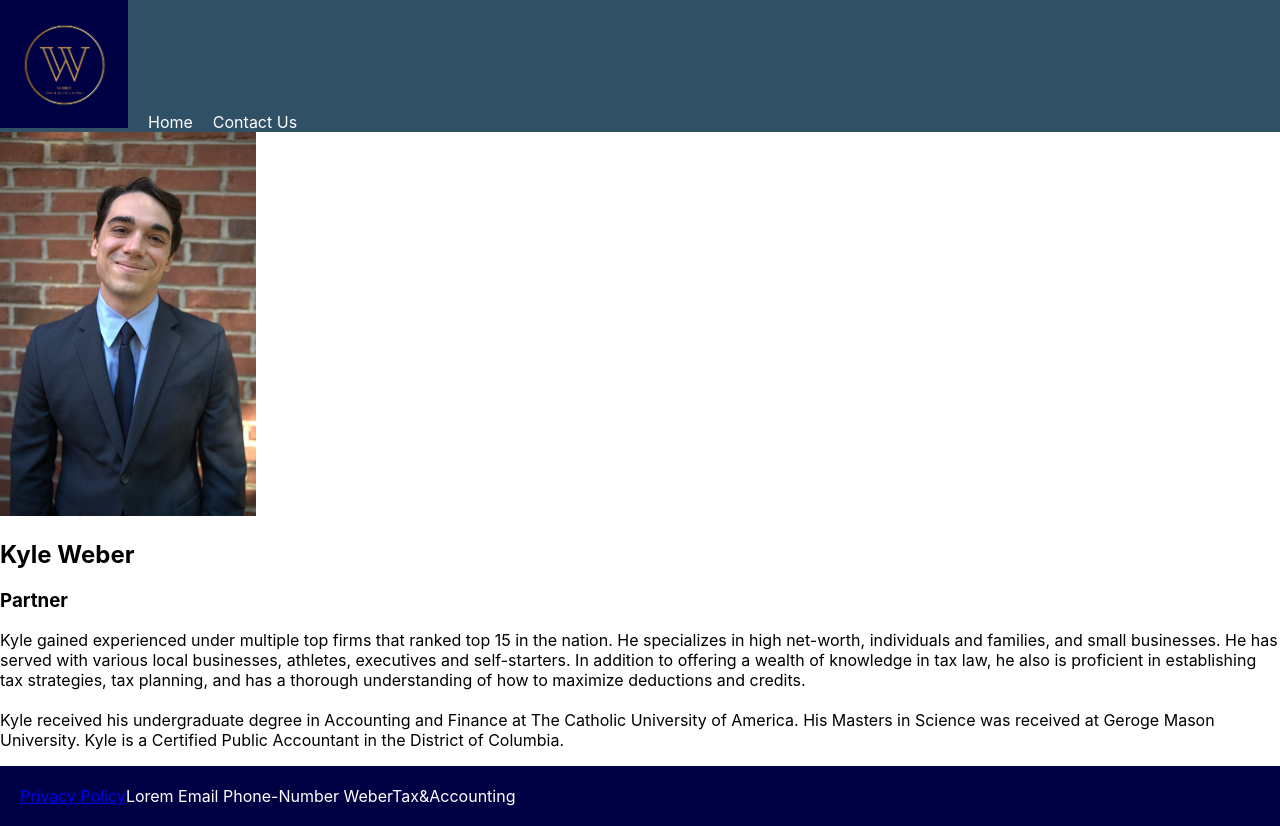
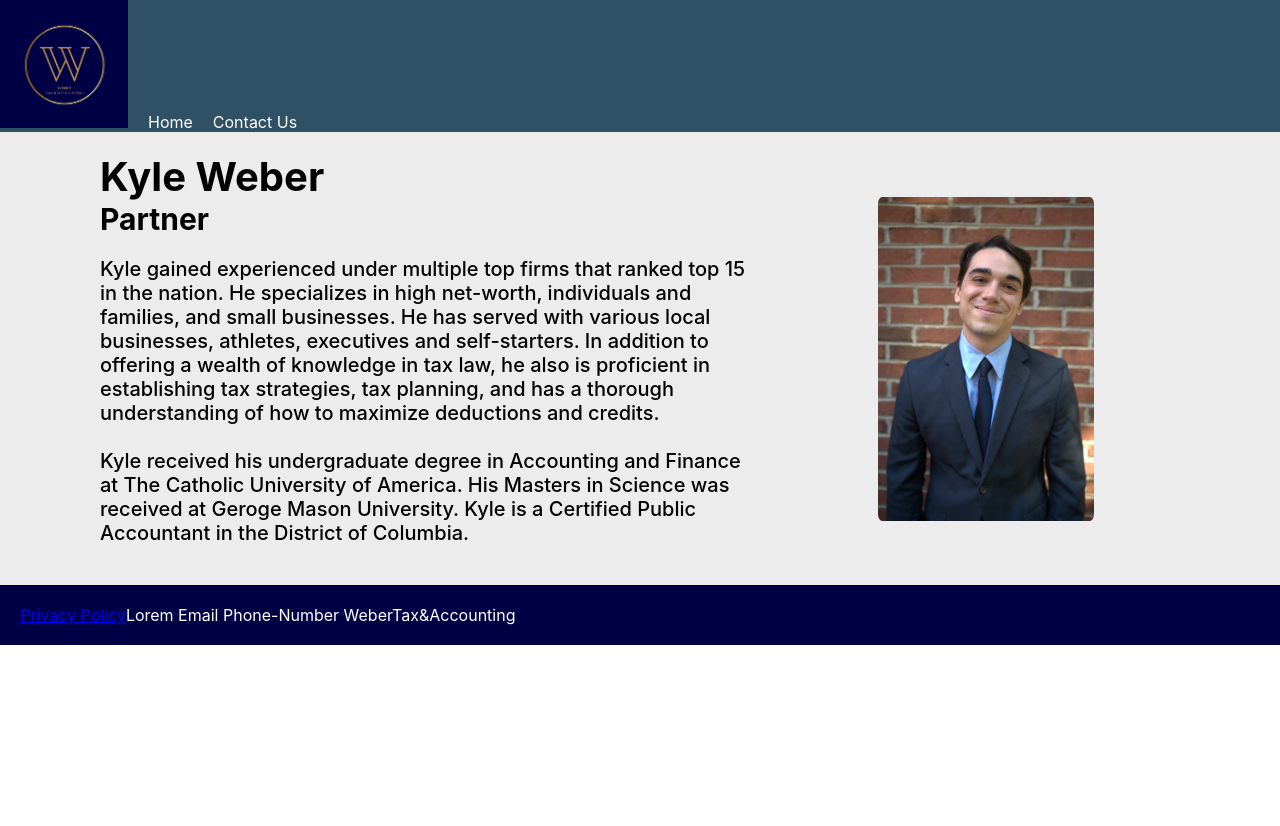
Before and after one commit to GainorJoshua-FS/webertaxaccounting, a React (Create React App) app: page /#/ in a window 1280 px wide. After the commit the page ends 800 px from the top, so only its background shows below. Built offline with nearby package versions, Linux system fonts and the light colour scheme.

Commit message:
Home page changes

```diff
--- a/src/App.css
+++ b/src/App.css
@@ -13,6 +13,10 @@
   justify-content: center;
   font-size: calc(10px + 2vmin);
   color: white;
+}
+
+.Main {
+  background-color: #ececec;
 }
 
 /* ==================Colors */
@@ -58,7 +62,42 @@
 
 /* desktop */
 @media(min-width: 1083px) {
+  .BioSection {
+    margin: 20px 100px 20px 100px;
+    display: flex;
+    align-items: center;
+    text-align: left  ;
+  }
 
+  .BioArticle {
+    display: flex;
+    flex-direction: column;
+    max-width: 60%;
+    margin-right: 50px;
+  }
+
+  .BioName {
+    font-size: 40px;
+    margin-bottom: 0px;
+    margin-top: 0px;
+    }
+
+  .BioTitle {
+    font-size: 30px;
+    margin-bottom: 0px;
+    margin-top: 0px;
+  }
+
+  .BioBody {
+    font-size: 20px;
+    font-weight: 500;
+  }
+
+  .BioImg {
+    justify-content: right;
+    margin-left: 80px;
+    width: 20%;
+  }
 }
 
 /* ==================END of Responsive */
--- a/src/App.js
+++ b/src/App.js
@@ -8,7 +8,7 @@ import Contact from './components/Contact';
 
 function App() {
   return (
-    <main>
+    <main className='Main'>
       <HashRouter>
         <Header/>
         <Routes>
--- a/src/components/Home.js
+++ b/src/components/Home.js
@@ -3,13 +3,15 @@ import Kyle from '../images/Kyle.jpeg'
 
 function Home() {
     return (
-        <section>
-            <img style={styles.img} src={Kyle} alt='Kyle Weber'/>
-            <h2>Kyle Weber</h2>
-            <h3>Partner</h3>
-            <p>
-                Kyle gained experienced under multiple top firms that ranked top 15 in the nation. He specializes in high net-worth, individuals and families, and small businesses. He has served with various local businesses, athletes, executives and self-starters. In addition to offering a wealth of knowledge in tax law, he also is proficient in establishing tax strategies, tax planning, and has a thorough understanding of how to maximize deductions and credits. <br/> <br/> Kyle received his undergraduate degree in Accounting and Finance at The Catholic University of America. His Masters in Science was received at Geroge Mason University. Kyle is a Certified Public Accountant in the District of Columbia.
-            </p>
+        <section className='BioSection'>
+            <article className='BioArticle'>
+                <h2 className='BioName'>Kyle Weber</h2>
+                <h3 className='BioTitle'>Partner</h3>
+                <p className='BioBody'>
+                    Kyle gained experienced under multiple top firms that ranked top 15 in the nation. He specializes in high net-worth, individuals and families, and small businesses. He has served with various local businesses, athletes, executives and self-starters. In addition to offering a wealth of knowledge in tax law, he also is proficient in establishing tax strategies, tax planning, and has a thorough understanding of how to maximize deductions and credits. <br/> <br/> Kyle received his undergraduate degree in Accounting and Finance at The Catholic University of America. His Masters in Science was received at Geroge Mason University. Kyle is a Certified Public Accountant in the District of Columbia.
+                </p>
+            </article>
+            <img className='BioImg' style={styles.img} src={Kyle} alt='Kyle Weber'/>
         </section>
     )
 }
@@ -18,7 +20,6 @@ export default Home
 
 const styles ={
     img:{
-        width: '20%',
-        height: '20%',
+        borderRadius: '2%'
     },
 }
```
